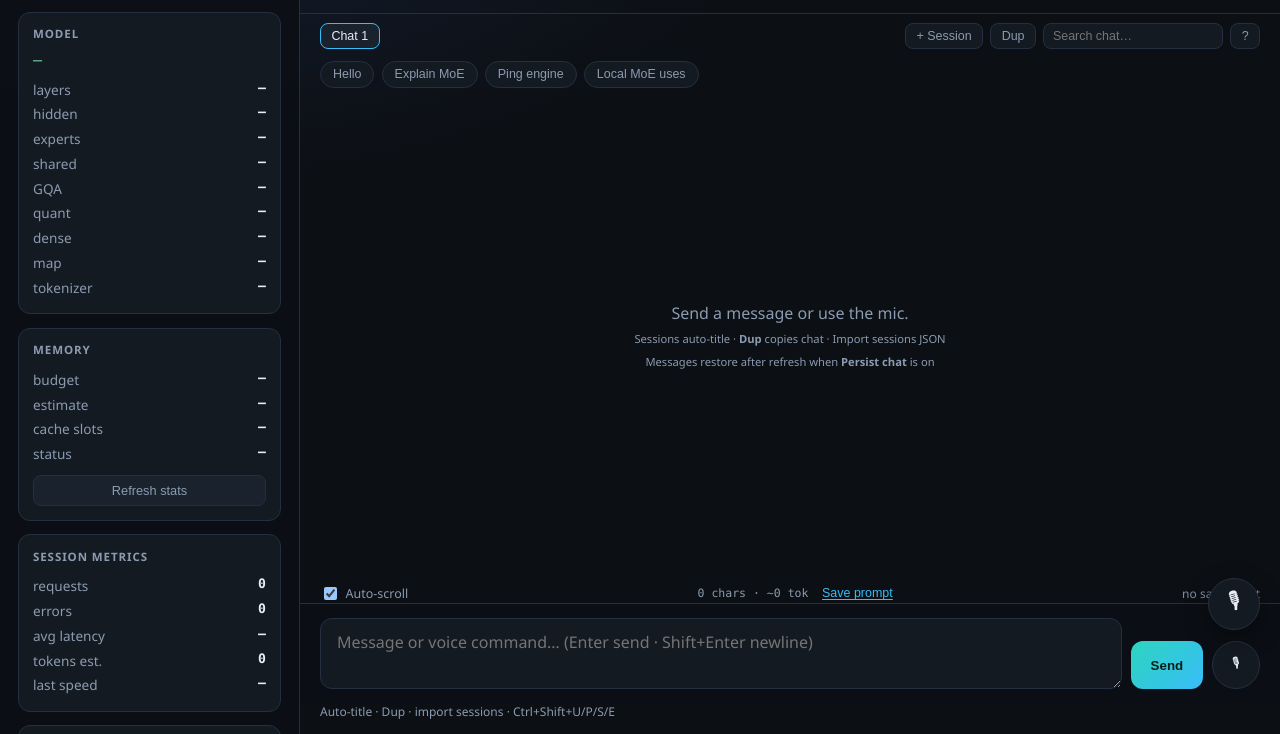
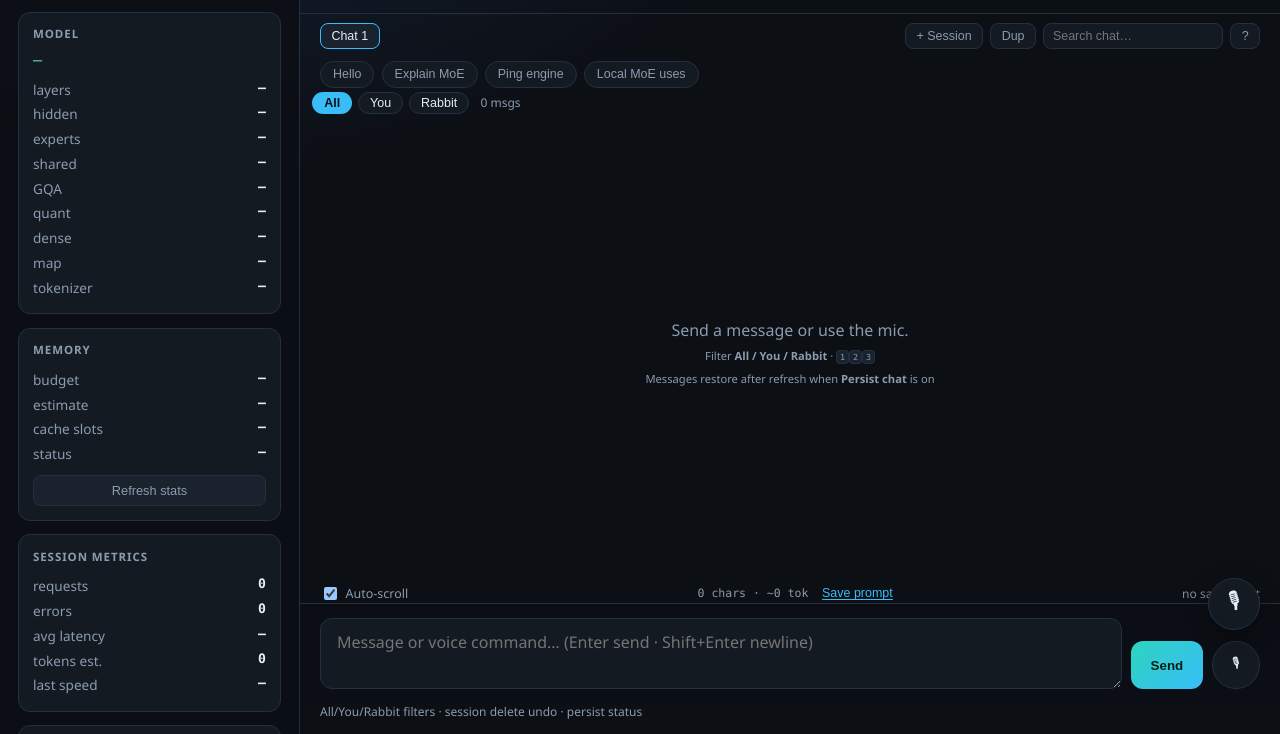
Before and after one commit to Stanley03-arch/Rabbit, a plain HTML site: page web/index.html in a window 1280 px wide. Shown: the part 66-800 px from the top of the page. Drawn offline with Linux system fonts and the light colour scheme; no server answers.

Commit message:
gui: load chat-filters.js

```diff
--- a/web/index.html
+++ b/web/index.html
@@ -238,7 +238,7 @@
       <div class="chat" id="chat" title="Drop a chat JSON/MD export here to import">
         <div class="empty-state" id="empty-state">
           <p>Send a message or use the mic.</p>
-          <p class="hint">Sessions auto-title · <strong>Dup</strong> copies chat · Import sessions JSON</p>
+          <p class="hint">Filter <strong>All / You / Rabbit</strong> · <kbd>1</kbd><kbd>2</kbd><kbd>3</kbd></p>
           <p class="hint">Messages restore after refresh when <strong>Persist chat</strong> is on</p>
         </div>
       </div>
@@ -258,7 +258,7 @@
           <span class="mic-pulse" aria-hidden="true"></span>
         </button>
       </form>
-      <p class="footer-note">Auto-title · Dup · import sessions · Ctrl+Shift+U/P/S/E</p>
+      <p class="footer-note">All/You/Rabbit filters · session delete undo · persist status</p>
     </main>
   </div>
   <div id="help-modal" class="help-modal" hidden>
@@ -268,9 +268,9 @@
         <button type="button" id="help-close" aria-label="Close">×</button>
       </header>
       <ul class="help-list">
-        <li><strong>Dup</strong> / <kbd>Ctrl+Shift+U</kbd> duplicate session · auto-title from first message</li>
-        <li>Import a sessions export JSON via <strong>Import</strong> · Shift+click <strong>Export JSON</strong> for all</li>
-        <li><kbd>Ctrl+Shift+P</kbd> toggle persist · <kbd>Ctrl+Shift+S</kbd> save · <kbd>Ctrl+Shift+E</kbd> export all</li>
+        <li><kbd>1</kbd> All · <kbd>2</kbd> You · <kbd>3</kbd> Rabbit message filters</li>
+        <li>Deleting a session tab: click the toast within ~6s to undo</li>
+        <li><kbd>Ctrl+Shift+U</kbd> dup · <kbd>Ctrl+Shift+P</kbd> persist · <kbd>Ctrl+Shift+S</kbd> save</li>
         <li><kbd>r</kbd> regen · <kbd>n</kbd> new session · <kbd>/</kbd> search · <kbd>?</kbd> help</li>
       </ul>
     </div>
@@ -296,6 +296,7 @@
   <script src="/static/ux-search.js"></script>
   <script src="/static/ux-more.js"></script>
   <script src="/static/ux-polish.js"></script>
+  <script src="/static/chat-filters.js"></script>
   <script src="/static/app-toasts.js"></script>
 </body>
 </html>
```
